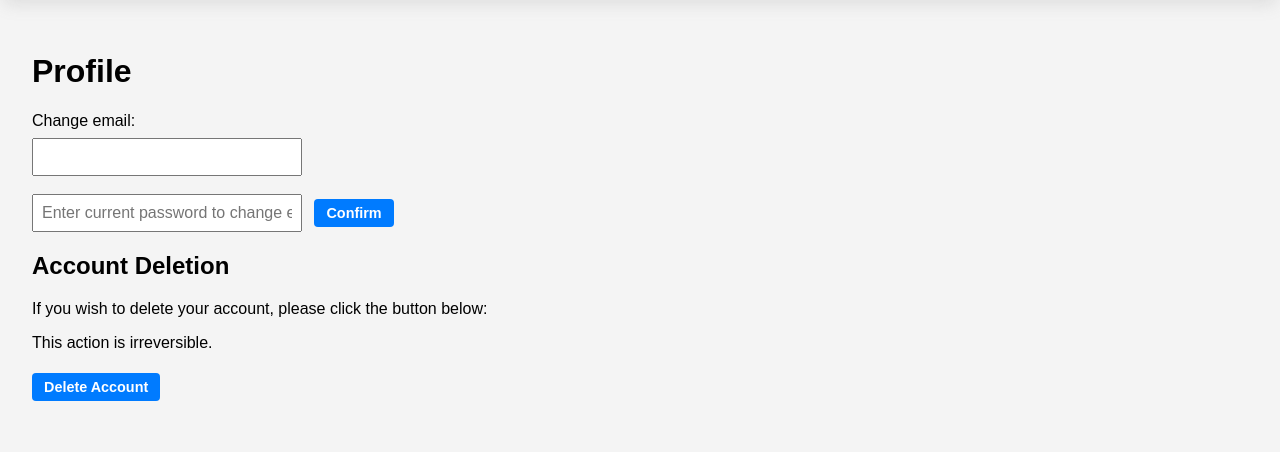
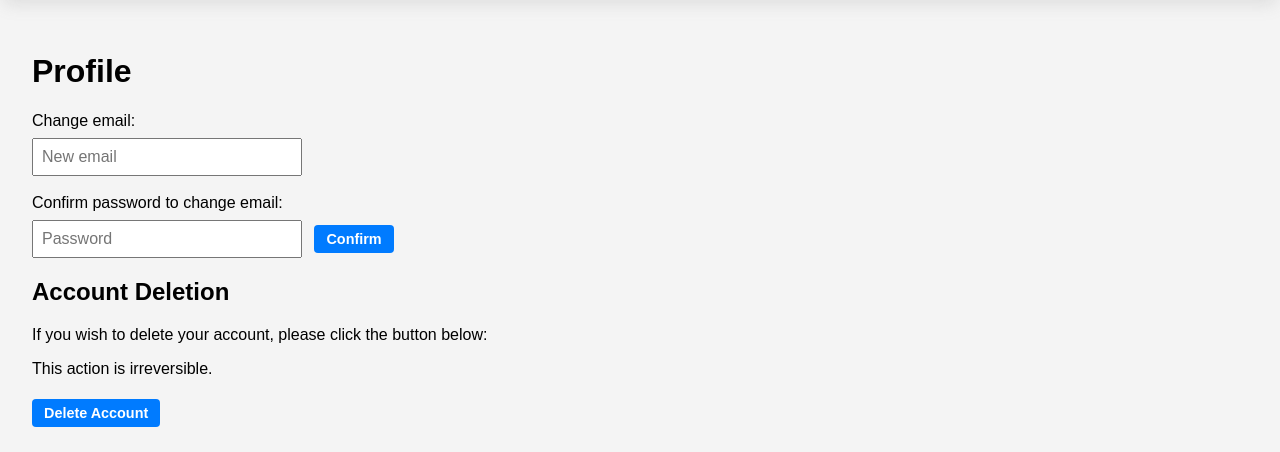
Before and after one commit to danielrugutt/foodfriend, a Flask app: page /profile in a window 1280 px wide. Shown: the part 72-524 px from the top of the page. Run offline with Flask 3, Linux system fonts and the light colour scheme; the visitor is signed in with stand-in values (Sample User, id 1); parts of the project's set-up code (start-up, migrations or seed data) failed here and were passed over; some libraries are stand-ins or nearby versions.

Commit message:
fixed label text

```diff
--- a/app.py
+++ b/app.py
@@ -69,12 +69,6 @@ def recipe(recipe_id):
 def export_recipe(recipe_id):
     export_type = request.args.get('type')
     return RecipeService.export_recipe(recipe_id, export_type)
-#
-# def login():
-#     if 'user' in session:
-#         return redirect(url_for('dashboard'))
-#     else:
-#         return render_template('login.html')
 
 @app.route('/signup')
 def signup():
--- a/templates/profile.html
+++ b/templates/profile.html
@@ -13,14 +13,14 @@
     <h1 id="profile-title">Profile</h1>
         <div>
             <label>Change email:</label>
-            <input type="text" id="emailChangeInput"/>
-<!--            <button type="button" id="changeEmail">Add</button>-->
+            <input type="text" id="emailChangeInput" placeholder="New email"/>
         </div>
 
         <br>
 
         <div id="passwordPopup">
-            <input type="password" id="passwordInput" placeholder="Enter current password to change email"/>
+            <label>Confirm password to change email:</label>
+            <input type="password" id="passwordInput" placeholder="Password"/>
             <button id="confirmPasswordButton">Confirm</button>
         </div>
 
```
